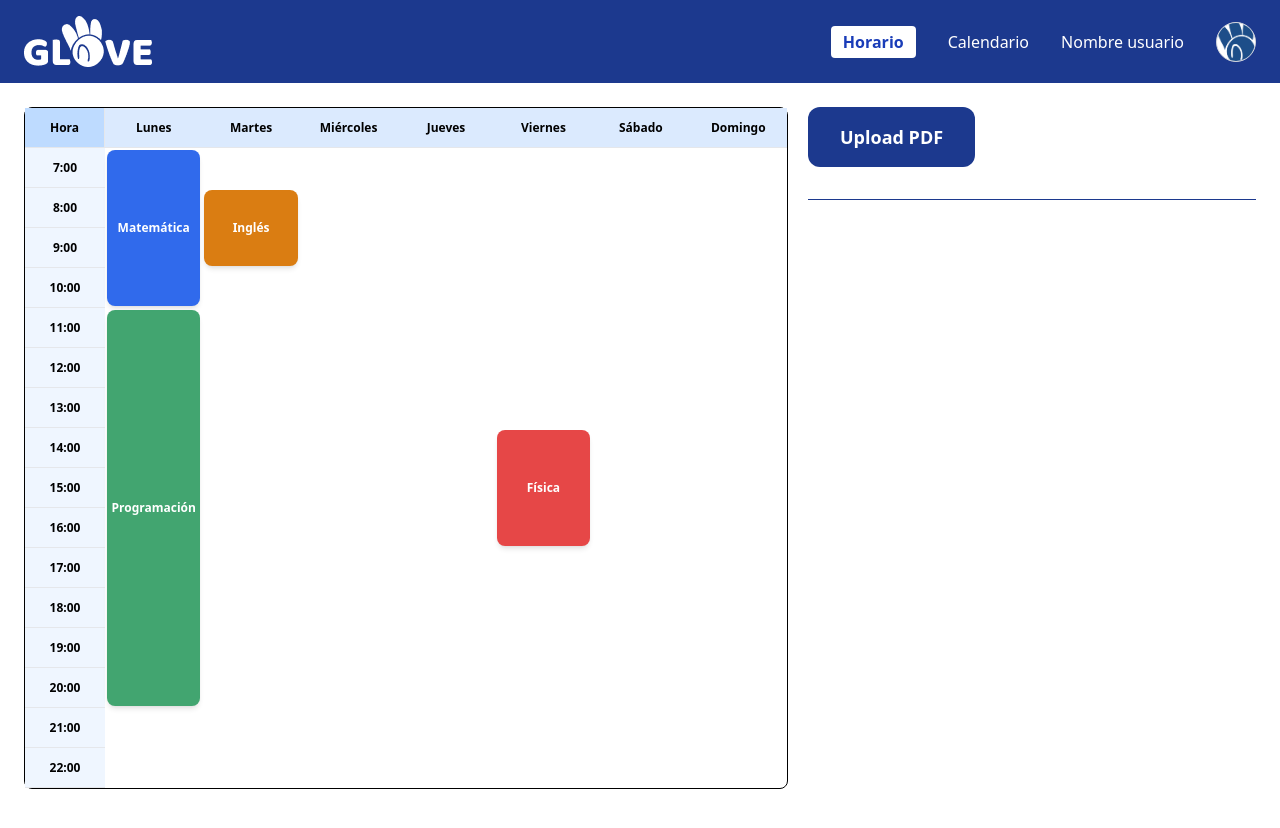
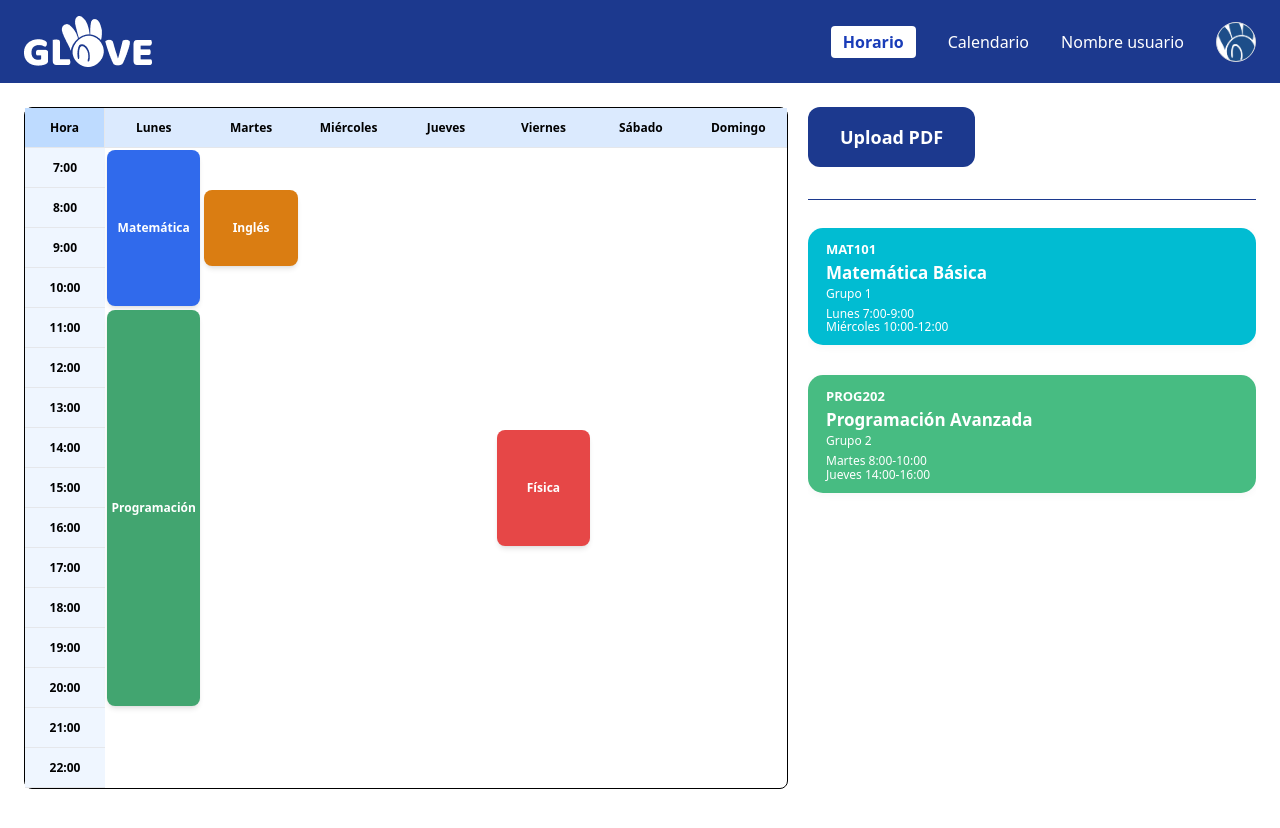
Before and after one commit to JohnHito/GLOVE, a React (Vite) app: page /horario in a window 1280 px wide. Shown: the top 828 px of the page. Built offline with nearby package versions, Linux system fonts and the light colour scheme.

Commit message:
Se preparo el horario para que reciba informacion y la cargue desde el api

```diff
--- a/src/routes/horario.tsx
+++ b/src/routes/horario.tsx
@@ -1,9 +1,11 @@
-import React, { useState } from "react";
+import React, { useState, useEffect } from "react";
 import { createFileRoute } from "@tanstack/react-router";
 import NavVar from "../components/ui/NavVar";
 import Schedule from "../components/ui/Schedule";
 import Btn from "../components/ui/Btn";
 import UploadPdf from "../components/ui/UploadPdf";
+import { CourseCard } from "../components/ui/CourseCard";
+import type { CourseCardProps } from "../components/ui/CourseCard";
 
 export const Route = createFileRoute("/horario")({
   component: RouteComponent,
@@ -14,16 +16,35 @@ function RouteComponent() {
   // Ejemplo de cursos para el horario
   const exampleCourses = [
     { day: 0, startHour: 7, endHour: 11, name: "Matemática", color: "#2563eb" },
-    {
-      day: 0,
-      startHour: 11,
-      endHour: 21,
-      name: "Programación",
-      color: "#38a169",
-    },
+    { day: 0, startHour: 11, endHour: 21, name: "Programación", color: "#38a169" },
     { day: 4, startHour: 14, endHour: 17, name: "Física", color: "#e53e3e" },
     { day: 1, startHour: 8, endHour: 10, name: "Inglés", color: "#d97706" },
   ];
+
+  // Cards de ejemplo y estado para cards desde API
+  const exampleCards: CourseCardProps[] = [
+    {
+      code: "MAT101",
+      name: "Matemática Básica",
+      group: "Grupo 1",
+      schedule: ["Lunes 7:00-9:00", "Miércoles 10:00-12:00"],
+      color: "blue",
+    },
+    {
+      code: "PROG202",
+      name: "Programación Avanzada",
+      group: "Grupo 2",
+      schedule: ["Martes 8:00-10:00", "Jueves 14:00-16:00"],
+      color: "green",
+    },
+  ];
+  const [cards, setCards] = useState<CourseCardProps[]>(exampleCards);
+
+  // Simulación de fetch API (puedes reemplazar por fetch real)
+  useEffect(() => {
+    // fetch('/api/courses').then(r => r.json()).then(setCards);
+  }, []);
+
   return (
     <div>
       <header className="bg-blue-900 text-white py-4 px-6 flex justify-between items-center">
@@ -53,6 +74,12 @@ function RouteComponent() {
               />
             </div>
             <hr className="border-blue-900 w-full" />
+            {/* Lista de CourseCard con scroll */}
+            <div className="flex flex-col gap-4 mt-4 overflow-y-auto" style={{ maxHeight: 350 }}>
+              {cards.map((card, idx) => (
+                <CourseCard key={card.code + idx} {...card} />
+              ))}
+            </div>
           </aside>
         </div>
 
```
